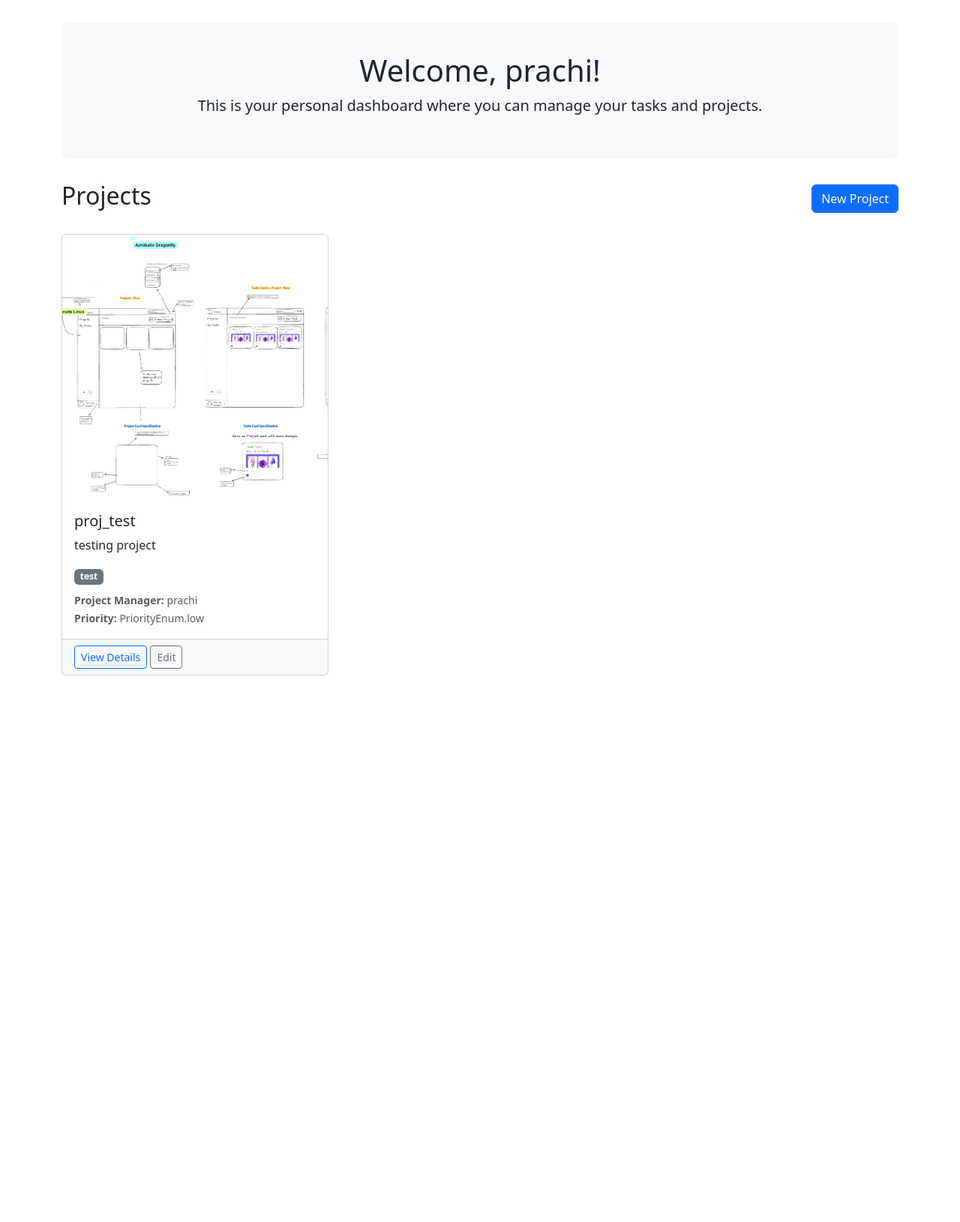
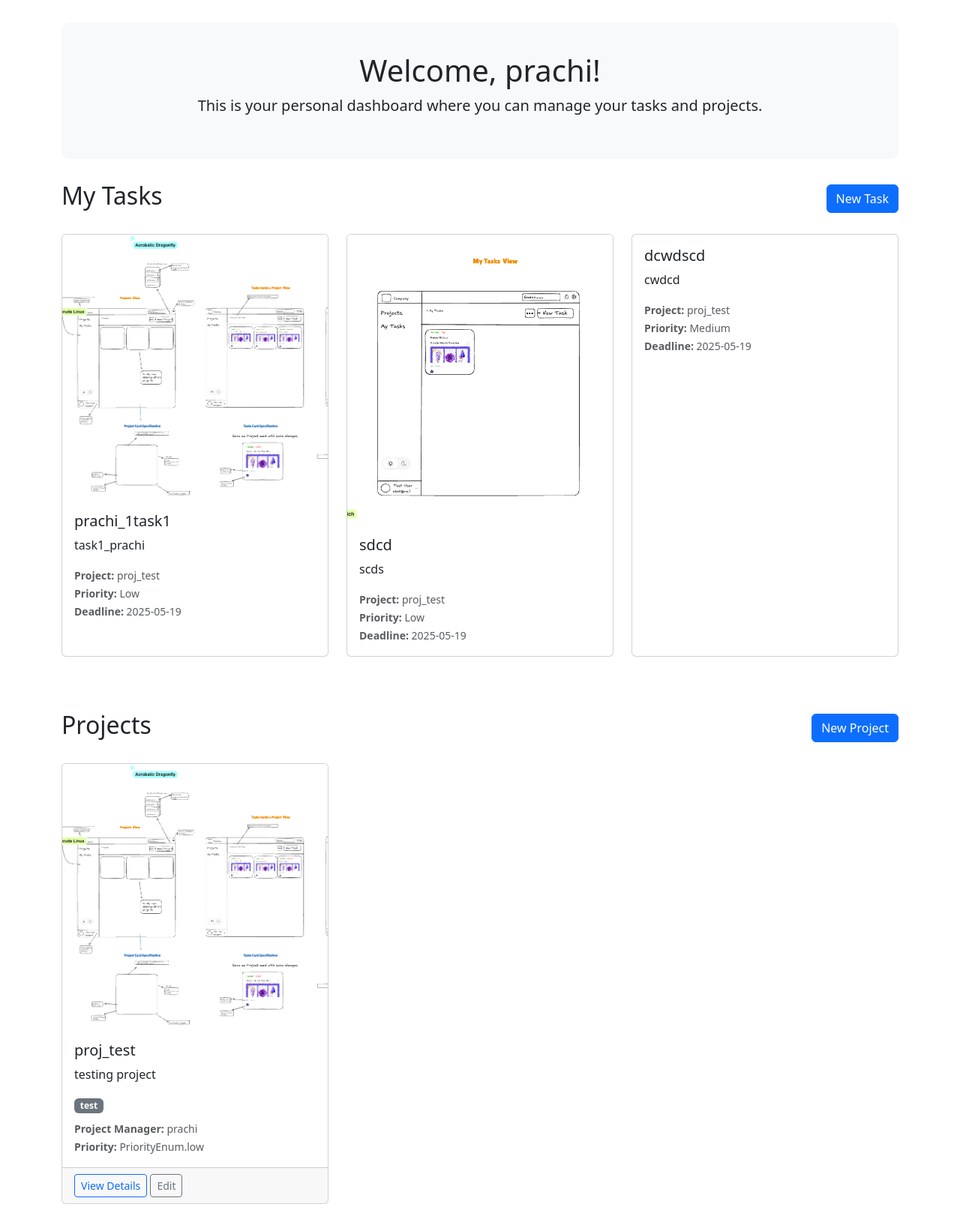
Before and after one commit to shivaaganesh3/Odoo-x-Hackathon-IITM, a Flask app: page /dashboard in a window 1280 px wide. Shown: the part 56-1686 px from the top of the page at 75% size. Before the commit the page ends 957 px from the top, so only its background shows below. Run offline with Flask 3, Linux system fonts and the light colour scheme; a user stored in the database is signed in.

Commit message:
task functionality on teh dashboard

```diff
--- a/app.py
+++ b/app.py
@@ -74,7 +74,7 @@ def dashboard():
         return redirect(url_for('login'))
     user = db_session.query(User).get(session['user_id'])
     projects = user.projects + user.collaborations
-    return render_template('dashboard.html', user_name=session['user_name'], projects=projects)
+    return render_template('dashboard.html', user_name=session['user_name'], projects=projects, user=user)
 
 @app.route('/project/create', methods=['GET', 'POST'])
 def create_project():
@@ -189,6 +189,12 @@ def add_task(project_id):
         flash('You do not have permission to add tasks to this project.', 'error')
         return redirect(url_for('dashboard'))
 
+    # Validate required fields
+    name = request.form.get('name')
+    if not name:
+        flash('Task name is required.', 'error')
+        return redirect(url_for('view_project', project_id=project_id))
+
     # Validate assignee is either owner or collaborator
     assignee_id = request.form.get('assignee_id')
     if not assignee_id:
@@ -201,12 +207,21 @@ def add_task(project_id):
         return redirect(url_for('view_project', project_id=project_id))
 
     try:
+        # Process deadline
+        deadline = None
+        if request.form.get('deadline'):
+            try:
+                deadline = datetime.strptime(request.form['deadline'], '%Y-%m-%d')
+            except ValueError:
+                flash('Invalid deadline format.', 'error')
+                return redirect(url_for('view_project', project_id=project_id))
+
         # Create new task
         task = Task(
-            name=request.form['name'],
-            description=request.form.get('description'),
-            deadline=datetime.strptime(request.form['deadline'], '%Y-%m-%d') if request.form.get('deadline') else None,
-            priority=PriorityEnum[request.form['priority']],
+            name=name,
+            description=request.form.get('description', ''),
+            deadline=deadline,
+            priority=PriorityEnum[request.form.get('priority', 'medium')],
             project_id=project_id,
             assignee_id=assignee_id
         )
@@ -215,14 +230,16 @@ def add_task(project_id):
         if 'image' in request.files:
             file = request.files['image']
             if file.filename != '':
-                filename = secure_filename(file.filename)
-                file.save(os.path.join('static', 'uploads', filename))
-                task.image = f'/static/uploads/{filename}'
+                try:
+                    filename = secure_filename(file.filename)
+                    file.save(os.path.join('static', 'uploads', filename))
+                    task.image = f'/static/uploads/{filename}'
+                except Exception as e:
+                    flash('Error uploading image. Task will be created without an image.', 'warning')
 
         db_session.add(task)
         db_session.commit()
         flash('Task created successfully!', 'success')
-        flash('Task added successfully!', 'success')
     except Exception as e:
         db_session.rollback()
         flash('An error occurred while adding the task.', 'error')
@@ -264,6 +281,66 @@ def add_collaborator(project_id):
 
     return redirect(url_for('view_project', project_id=project_id))
 
+@app.route('/new_task', methods=['POST'])
+def new_task():
+    # print("--------------------new task-----------------")
+    # print(request.form)
+    project_id = request.form.get('project_id')
+    # Check if user is logged in
+    if 'user_id' not in session:
+        flash('Please login first.', 'error')
+        return redirect(url_for('login'))
+    # print("--------------------PROJECT ID-----------------")
+    # print("PROJECT ID : ", project_id)
+
+    project = db_session.query(Project).get(project_id)
+    # print("--------------------CHECKING-----------------")
+    user = db_session.query(User).get(session['user_id'])
+    # user = User.query.get(session['user_id'])
+
+    # Check if user is project owner or collaborator
+    if user.id != project.owner_id and user not in project.collaborators:
+        flash('You do not have permission to create tasks in this project.', 'error')
+        return redirect(url_for('dashboard'))
+
+    try:
+        # Process form data
+        name = request.form.get('name')
+        description = request.form.get('description')
+        priority = request.form.get('priority', 'medium')
+        deadline = request.form.get('deadline')
+                # Create new task
+        new_task = Task(
+            name=name,
+            description=description,
+            priority=PriorityEnum[priority],
+            deadline=datetime.strptime(deadline, '%Y-%m-%d') if deadline else None,
+            project_id=project_id,
+            assignee_id=user.id
+        )
+        # Handle image upload
+        if 'image' in request.files:
+            file = request.files['image']
+            if file.filename != '':
+                try:
+                    filename = secure_filename(file.filename)
+                    file.save(os.path.join('static', 'uploads', filename))
+                    new_task.image = f'/static/uploads/{filename}'
+                except Exception as e:
+                    flash('Error uploading image. Task will be created without an image.', 'warning')
+
+
+
+        db_session.add(new_task)
+        db_session.commit()
+        flash('Task created successfully!', 'success')
+
+    except Exception as e:
+        db_session.rollback()
+        flash('An error occurred while creating the task.', 'error')
+
+    return redirect(url_for('dashboard'))
+
 @app.route('/logout')
 def logout():
     session.clear()
--- a/templates/dashboard.html
+++ b/templates/dashboard.html
@@ -42,6 +42,43 @@
 
         <div class="row mb-4">
             <div class="col-12 d-flex justify-content-between align-items-center">
+                <h2>My Tasks</h2>
+                <button type="button" class="btn btn-primary" data-bs-toggle="modal" data-bs-target="#newTaskModal">
+                    New Task
+                </button>
+            </div>
+        </div>
+
+        <div class="row mb-5">
+            {% for task in user.assigned_tasks %}
+            <div class="col-md-4 mb-4">
+                <div class="card h-100">
+                    {% if task.image %}
+                    <img src="{{ task.image }}" class="card-img-top" alt="Task Image">
+                    {% endif %}
+                    <div class="card-body">
+                        <h5 class="card-title">{{ task.name }}</h5>
+                        <p class="card-text">{{ task.description[:100] }}{% if task.description|length > 100 %}...{% endif %}</p>
+                        <div class="mb-2">
+                            {% for tag in task.tags %}
+                            <span class="badge bg-secondary me-1">{{ tag.name }}</span>
+                            {% endfor %}
+                        </div>
+                        <p class="card-text">
+                            <small class="text-muted">
+                                <strong>Project:</strong> {{ task.project.name }}<br>
+                                <strong>Priority:</strong> {{ task.priority.value }}<br>
+                                <strong>Deadline:</strong> {{ task.deadline.strftime('%Y-%m-%d') if task.deadline }}
+                            </small>
+                        </p>
+                    </div>
+                </div>
+            </div>
+            {% endfor %}
+        </div>
+
+        <div class="row mb-4">
+            <div class="col-12 d-flex justify-content-between align-items-center">
                 <h2>Projects</h2>
                 <a href="{{ url_for('create_project') }}" class="btn btn-primary">New Project</a>
             </div>
@@ -82,6 +119,58 @@
         </div>
     </div>
 
+    <!-- New Task Modal -->
+    <div class="modal fade" id="newTaskModal" tabindex="-1" aria-labelledby="newTaskModalLabel" aria-hidden="true">
+        <div class="modal-dialog modal-lg">
+            <div class="modal-content">
+                <div class="modal-header">
+                    <h5 class="modal-title" id="newTaskModalLabel">Create New Task</h5>
+                    <button type="button" class="btn-close" data-bs-dismiss="modal" aria-label="Close"></button>
+                </div>
+                <form action="{{ url_for('new_task') }}" method="POST" enctype="multipart/form-data">
+                    <div class="modal-body">
+                        <div class="mb-3">
+                            <label for="taskName" class="form-label">Task Name</label>
+                            <input type="text" class="form-control" id="taskName" name="name" required>
+                        </div>
+                        <div class="mb-3">
+                            <label for="taskDescription" class="form-label">Description</label>
+                            <textarea class="form-control" id="taskDescription" name="description" rows="3"></textarea>
+                        </div>
+                        <div class="mb-3">
+                            <label for="projectSelect" class="form-label">Project</label>
+                            <select class="form-select" id="projectSelect" name="project_id" required>
+                                {% for project in projects %}
+                                <option value="{{ project.id }}">{{ project.name }}</option>
+                                {% endfor %}
+                            </select>
+                        </div>
+                        <div class="mb-3">
+                            <label for="taskPriority" class="form-label">Priority</label>
+                            <select class="form-select" id="taskPriority" name="priority">
+                                <option value="low">Low</option>
+                                <option value="medium" selected>Medium</option>
+                                <option value="high">High</option>
+                            </select>
+                        </div>
+                        <div class="mb-3">
+                            <label for="taskDeadline" class="form-label">Deadline</label>
+                            <input type="date" class="form-control" id="taskDeadline" name="deadline">
+                        </div>
+                        <div class="mb-3">
+                            <label for="taskImage" class="form-label">Task Image</label>
+                            <input type="file" class="form-control" id="taskImage" name="image" accept="image/*">
+                        </div>
+                    </div>
+                    <div class="modal-footer">
+                        <button type="button" class="btn btn-secondary" data-bs-dismiss="modal">Close</button>
+                        <button type="submit" class="btn btn-primary">Create Task</button>
+                    </div>
+                </form>
+            </div>
+        </div>
+    </div>
+
     <script src="https://cdn.jsdelivr.net/npm/bootstrap@5.3.0/dist/js/bootstrap.bundle.min.js"></script>
 </body>
 </html>
```
Also changed, not shown: static/uploads/task view.png (added), static/uploads/task_view.png (added), taskmanager.db.
